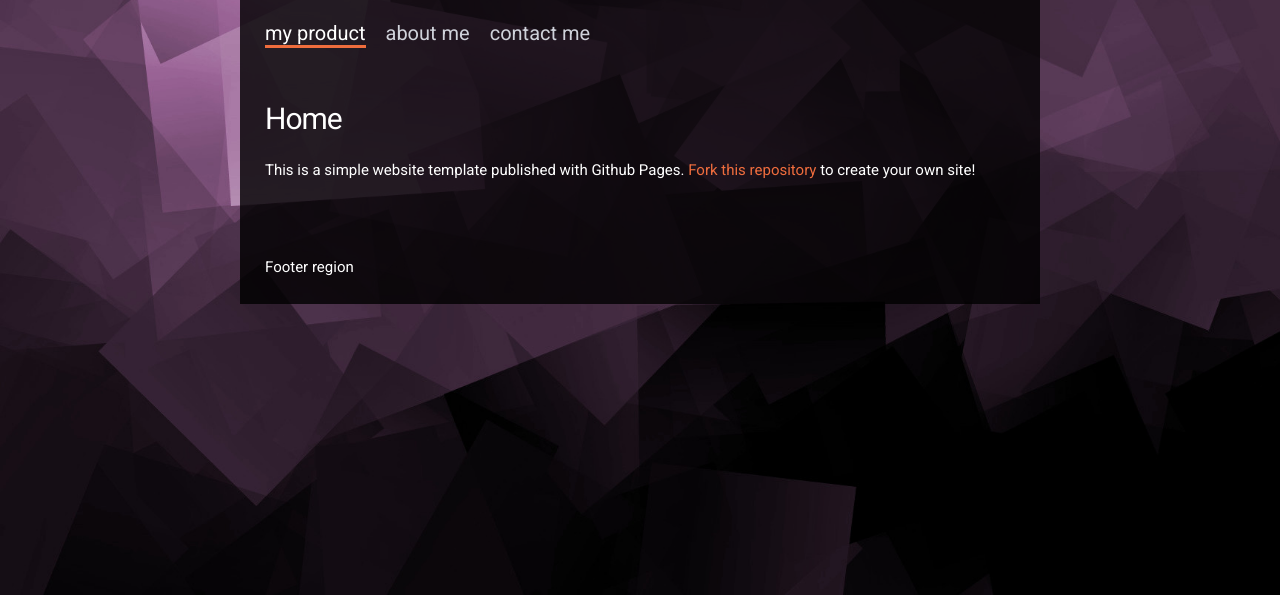
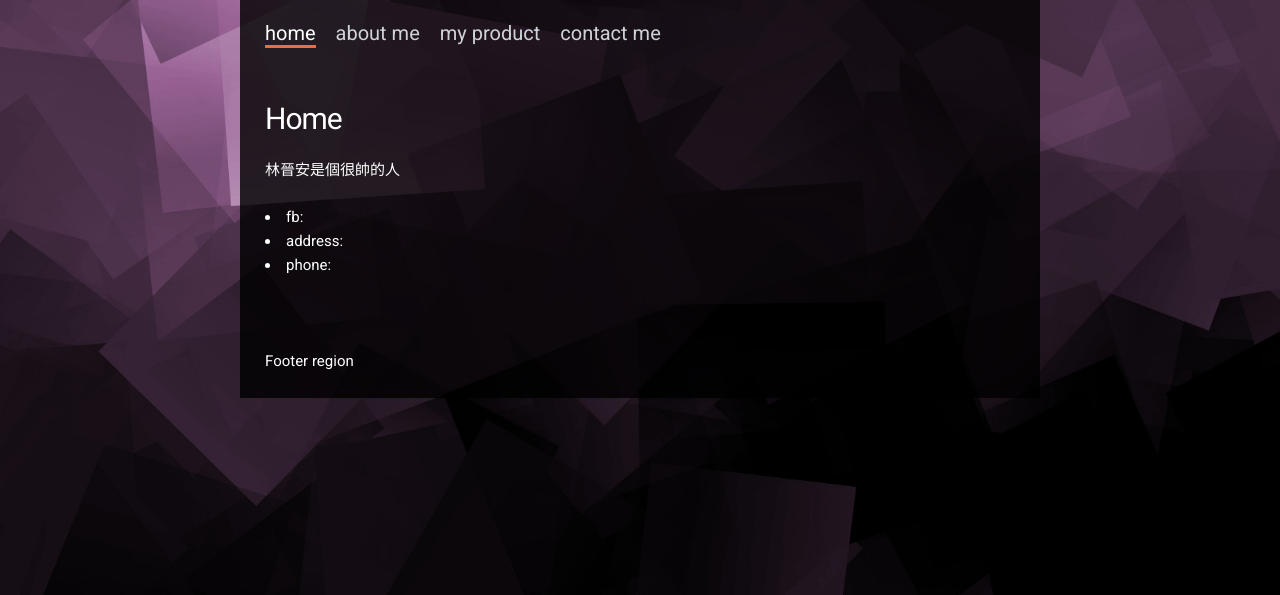
Before and after one commit to proudpotato/proudpotato.github.io, a plain HTML site: page index.html in a window 1280 px wide. Shown: the part 205-800 px from the top of the page. Drawn offline with nearby package versions, Linux system fonts and the light colour scheme.

Commit message:
Update index.html

```diff
--- a/index.html
+++ b/index.html
@@ -33,8 +33,9 @@
 
       <!-- Menu link fragment #id should match a div id. Example: <a href="#home"> links to <div id="home"></div>  -->
       <ul class="main-menu">
-        <li><a href="#home">my product</a></li>
+        <li><a href="#home">home</a></li>
         <li><a href="#about">about me</a></li>
+        <li><a href="#product">my product</a></li>
         <li><a href="#contact">contact me</a></li>
       </ul>
     </header>
@@ -46,7 +47,10 @@
           <div id="home" class="content-region hide">
             <h2>Home</h2>
             <p>
-              This is a simple website template published with Github Pages. <a href="https://github.com/cpl-makerlab/simple-website-template">Fork this repository</a> to create your own site!
+              林晉安是個很帥的人
+              <li>fb: </li>
+              <li>address: </li>
+              <li>phone: </li>
             </p>
           </div>
 
```
